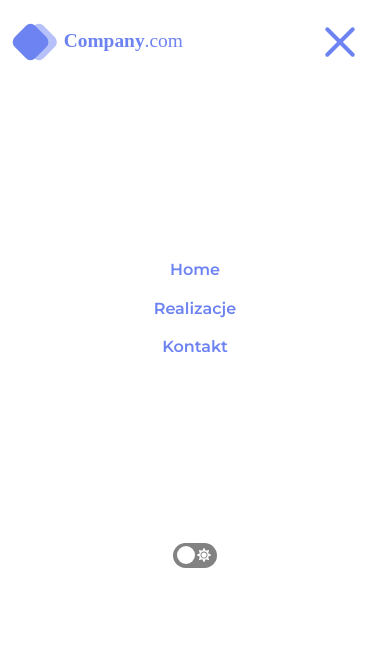
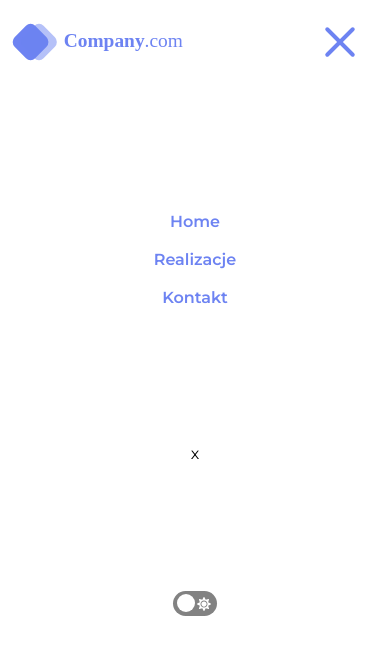
Before and after one commit to misztel/jukonmedia, a Gatsby site: page / in a window 390 px wide. Both pictures are taken after a click on the button 340 px from the left and 42 px from the top of the page. Built offline with nearby package versions, Linux system fonts and the light colour scheme; Gatsby itself is replaced by a stand-in of ours.

Commit message:
name update

```diff
--- a/src/components/Layout/Navbar/NavMobile.js
+++ b/src/components/Layout/Navbar/NavMobile.js
@@ -67,6 +67,7 @@ const NavMobile = () => {
       </StyledHeader>
       <StyledNav toggled={toggled}>
         <NavLinks />
+        x
         <ThemeToggler />
       </StyledNav>
     </StyledMobileNav>
```
